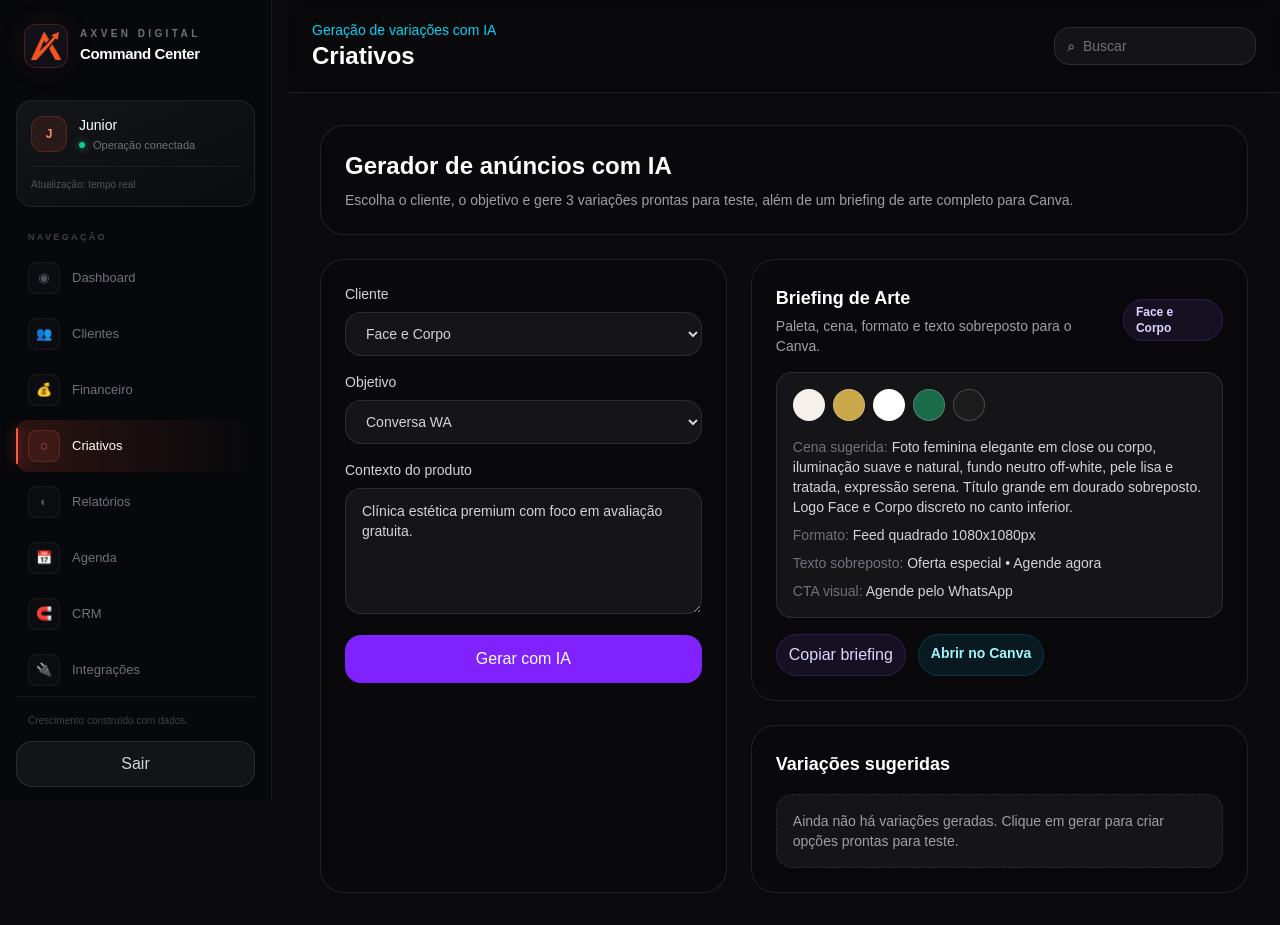
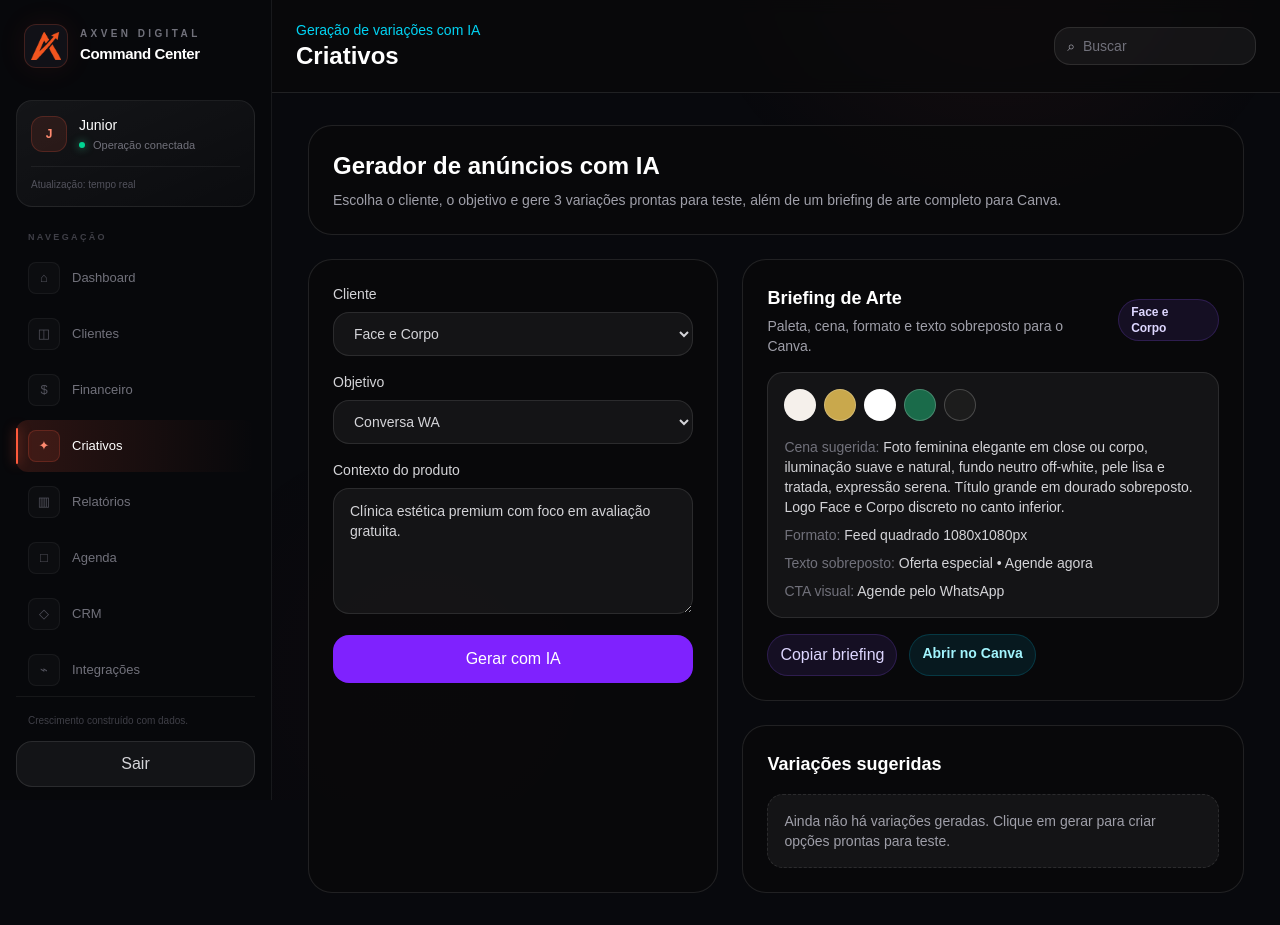
Before and after one commit to hildebertocosta-alt/axven, a Next.js app: page /criativos in a window 1280 px wide. Built offline with nearby package versions, Linux system fonts and the light colour scheme.

Commit message:
Unifica shell visual premium em todas as áreas internas

```diff
--- a/app/components/dashboard/AppShell.tsx
+++ b/app/components/dashboard/AppShell.tsx
@@ -3,14 +3,14 @@ import { Sidebar, type NavItem } from "./Sidebar";
 import { Topbar } from "./Topbar";
 
 const navItems = [
-  { label: "Dashboard", href: "/dashboard", icon: "◉" },
-  { label: "Clientes", href: "/clientes", icon: "👥" },
-  { label: "Financeiro", href: "/financeiro", icon: "💰" },
-  { label: "Criativos", href: "/criativos", icon: "◌" },
-  { label: "Relatórios", href: "/relatorios", icon: "◐" },
-  { label: "Agenda", href: "/dashboard/agenda", icon: "📅" },
-  { label: "CRM", href: "/pipeline", icon: "🧲" },
-  { label: "Integrações", href: "/integracoes", icon: "🔌" },
+  { label: "Dashboard", href: "/dashboard", icon: "⌂" },
+  { label: "Clientes", href: "/clientes", icon: "◫" },
+  { label: "Financeiro", href: "/financeiro", icon: "$" },
+  { label: "Criativos", href: "/criativos", icon: "✦" },
+  { label: "Relatórios", href: "/relatorios", icon: "▥" },
+  { label: "Agenda", href: "/dashboard/agenda", icon: "□" },
+  { label: "CRM", href: "/pipeline", icon: "◇" },
+  { label: "Integrações", href: "/integracoes", icon: "⌁" },
 ];
 
 type AppShellProps = {
@@ -19,23 +19,22 @@ type AppShellProps = {
   activeLabel: string;
   children: ReactNode;
   actions?: ReactNode;
-  sidebarStatus?: {
-    lastUpdated: string | null;
-  };
+  sidebarStatus?: { lastUpdated: string | null };
   variant?: "internal" | "portal";
   sidebarItems?: NavItem[];
 };
 
 export function AppShell({ title, subtitle, activeLabel, children, actions, sidebarStatus, variant = "internal", sidebarItems }: AppShellProps) {
   const items = sidebarItems ?? (variant === "portal" ? [] : navItems);
-
   return (
-    <div className="min-h-screen bg-[#0a0a0f] text-zinc-100">
+    <div className="min-h-screen bg-[#08090d] text-zinc-100 selection:bg-[#ff5a3c]/30">
       <Sidebar items={items} activeLabel={activeLabel} status={sidebarStatus} variant={variant} />
-
-      <main className="lg:ml-72">
-        <Topbar title={title} subtitle={subtitle} actions={actions} />
-        <section className="px-6 py-6 lg:px-8 lg:py-8">{children}</section>
+      <main className="relative lg:ml-[272px]">
+        <div className="pointer-events-none fixed inset-0 -z-0 bg-[radial-gradient(circle_at_72%_-10%,rgba(255,90,60,0.07),transparent_28%),radial-gradient(circle_at_15%_85%,rgba(255,61,87,0.025),transparent_24%)] lg:left-[272px]" />
+        <div className="relative z-10">
+          <Topbar title={title} subtitle={subtitle} actions={actions} />
+          <section className="mx-auto w-full max-w-[1680px] px-5 py-6 lg:px-7 xl:px-9 xl:py-8">{children}</section>
+        </div>
       </main>
     </div>
   );
```
